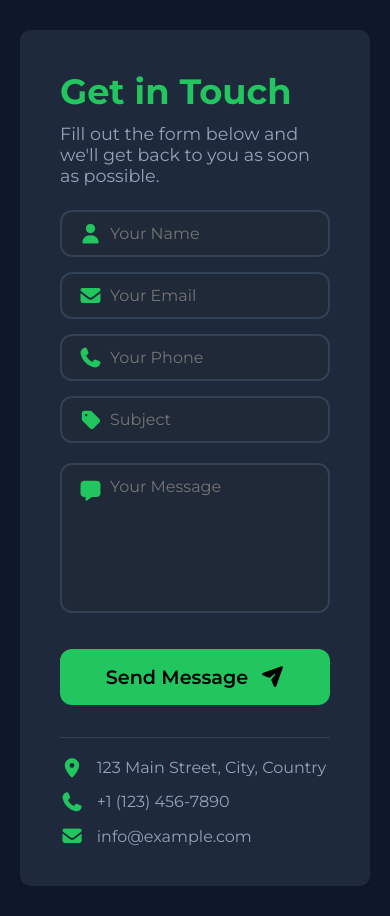
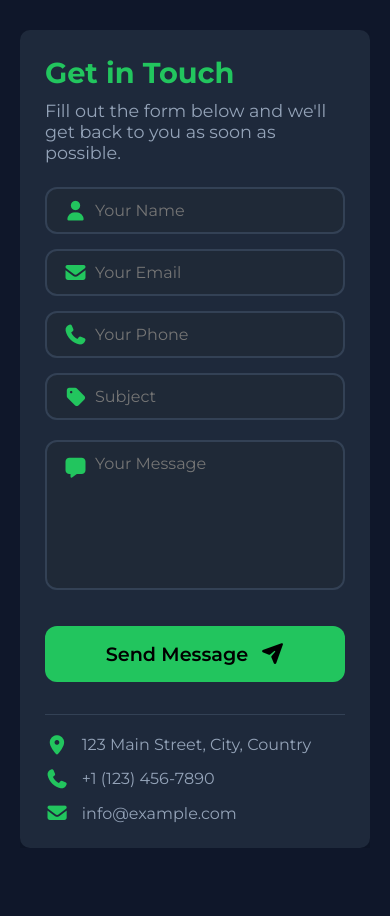
Before and after one commit to habibtamkinfx/contact-form, a plain HTML site: page index.html in a window 390 px wide. After the commit the page ends 878 px from the top, so only its background shows below. Drawn offline with Linux system fonts and the light colour scheme.

Commit message:
update: add READE and improve reponsive design

```diff
--- a/style.css
+++ b/style.css
@@ -160,3 +160,16 @@ button:hover {
 .info-item span {
   color: var(--text-gray);
 }
+
+@media (max-width: 600px) {
+  .form-container {
+    padding: 25px;
+  }
+  h1 {
+    font-size: 1.8rem;
+  }
+  .input-group {
+    display: grid;
+    grid-template-columns: 1fr;
+  }
+}
```
Also changed, not shown: assets/contact-from.png (added), 1 other file.
